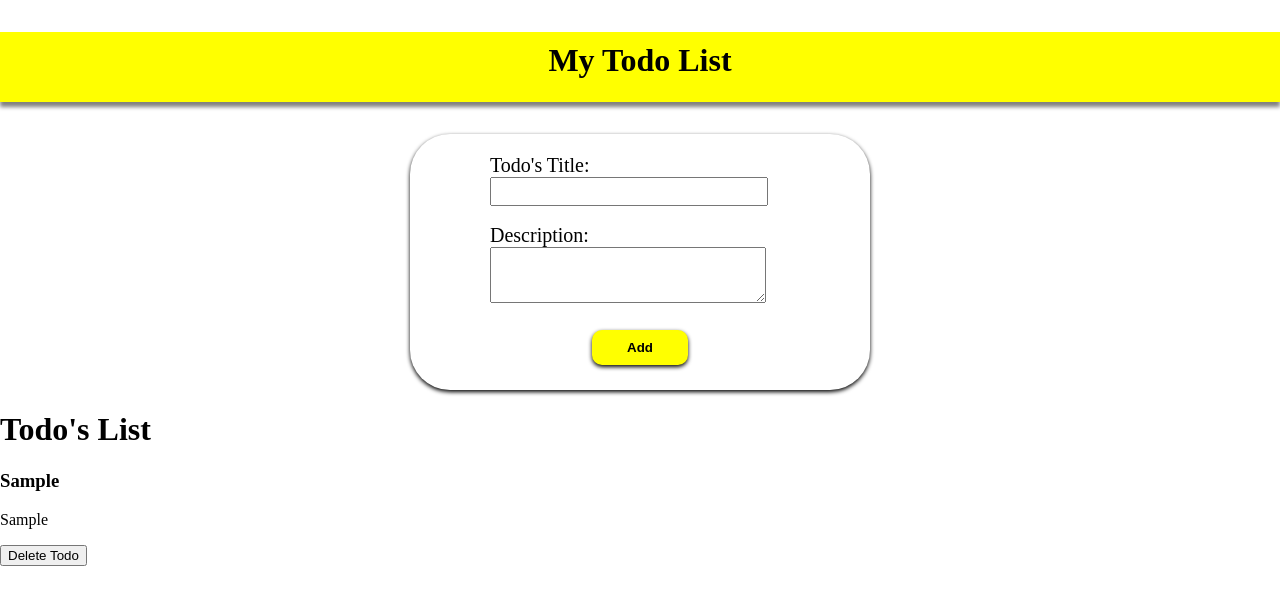
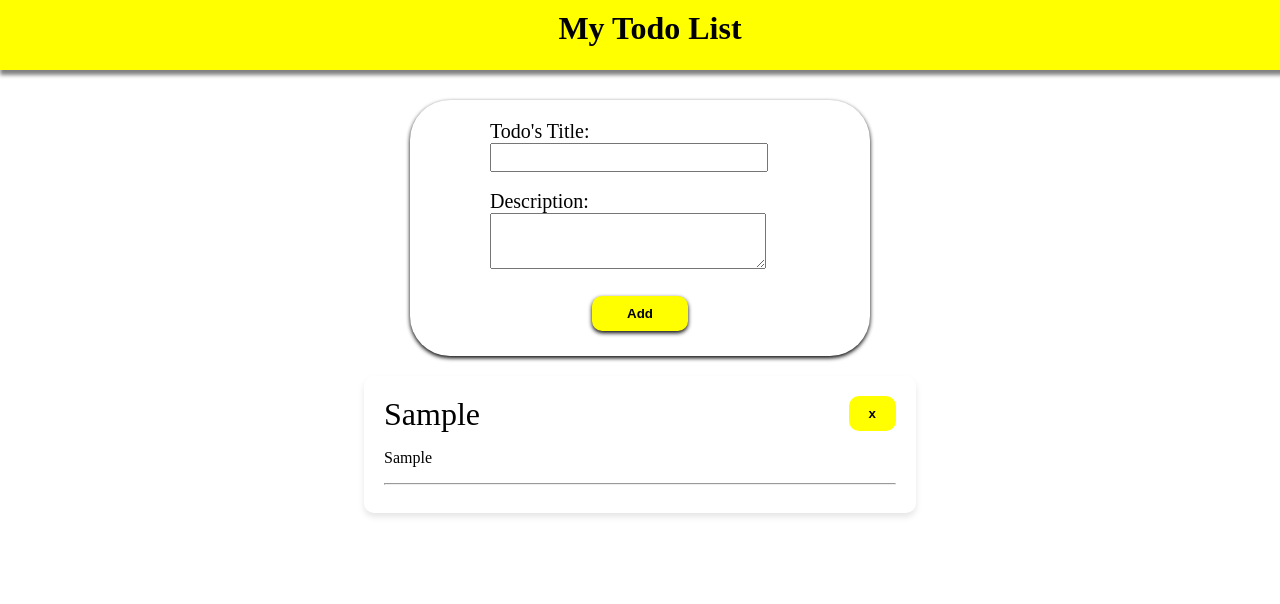
Before and after one commit to nikita-jadhav16/todo_list, a React (Create React App) app: page / in a window 1280 px wide. Both pictures are taken after typing "Sample", "Sample" into the empty fields and a click on the button "Add". Shown: the top 604 px of the page. Built offline with nearby package versions, Linux system fonts and the light colour scheme.

Commit message:
added css for todo list

```diff
--- a/src/components/Todo.js
+++ b/src/components/Todo.js
@@ -13,6 +13,7 @@ const Todo = () => {
 
   const handleSubmit = (e) => {
     e.preventDefault();
+
     setTodos([...todos, todo]);
 
     setTodo({
@@ -60,29 +61,13 @@ const Todo = () => {
 
       {todos.length > 0 && (
         <>
-          <h1>Todo's List</h1>
-          {todos.map((todo, index) => (
-            <TodoItems key={index} todo={todo} />
-          ))}
+          <div className={styles.list}>
+            {todos.map((todo, index) => (
+              <TodoItems key={index} todo={todo} />
+            ))}
+          </div>
         </>
       )}
-
-      {/* {todos.length > 0 && <h3>All Todo's</h3>}
-      {todos.map((todo, index) => {
-        return (
-          <>
-            <h3 key={index}>{todo.title}</h3>
-            <p>{todo.description}</p>
-            <button
-              onClick={() => {
-                onClickDelete(index);
-              }}
-            >
-              Delete Todo
-            </button>
-          </>
-        );
-      })} */}
     </>
   );
 };
--- a/src/components/TodoItems.js
+++ b/src/components/TodoItems.js
@@ -1,11 +1,19 @@
 import React from "react";
+import styles from "./todoItem.module.css";
 
 const TodoItems = ({ todo }) => {
   return (
     <>
-      <h3>{todo.title}</h3>
-      <p>{todo.description}</p>
-      <button>Delete Todo</button>
+      <div>
+        <div className={styles.todoData}>
+          {todo.title}
+          <span>
+            <button className={styles.deleteButton}>x</button>
+          </span>
+        </div>
+        <p>{todo.description}</p>
+        <hr />
+      </div>
     </>
   );
 };
--- a/src/components/header.module.css
+++ b/src/components/header.module.css
@@ -1,4 +1,12 @@
+body {
+  padding-top: 100px;
+}
 .header {
+  position: fixed;
+  top: 0;
+  left: 0;
+  width: 100%;
+  margin-top: 0;
   background-color: yellow;
   height: 50px;
   font-weight: 800;
@@ -6,4 +14,5 @@
   text-align: center;
   padding: 10px;
   box-shadow: 0 5px 4px gray;
+  z-index: 1000;
 }
--- a/src/components/todo.module.css
+++ b/src/components/todo.module.css
@@ -8,7 +8,6 @@
 
 .inputTitle {
   font-size: 20px;
-  /* font-weight: 600; */
 }
 
 .modernInputTitle {
@@ -37,3 +36,12 @@
 .modernButton:hover {
   background-color: rgb(178, 178, 54);
 }
+
+.list {
+  width: 40%;
+  margin: 20px auto;
+  padding: 20px;
+  border-radius: 10px;
+  box-shadow: 0 4px 6px rgba(0, 0, 0, 0.1);
+  overflow-wrap: break-word;
+}
--- /dev/null
+++ b/src/components/todoItem.module.css
@@ -0,0 +1,12 @@
+.todoData {
+  font-size: 2em;
+}
+
+.deleteButton {
+  float: right;
+  background-color: yellow;
+  border: none;
+  padding: 10px 20px;
+  font-weight: 800;
+  border-radius: 10px;
+}
```
